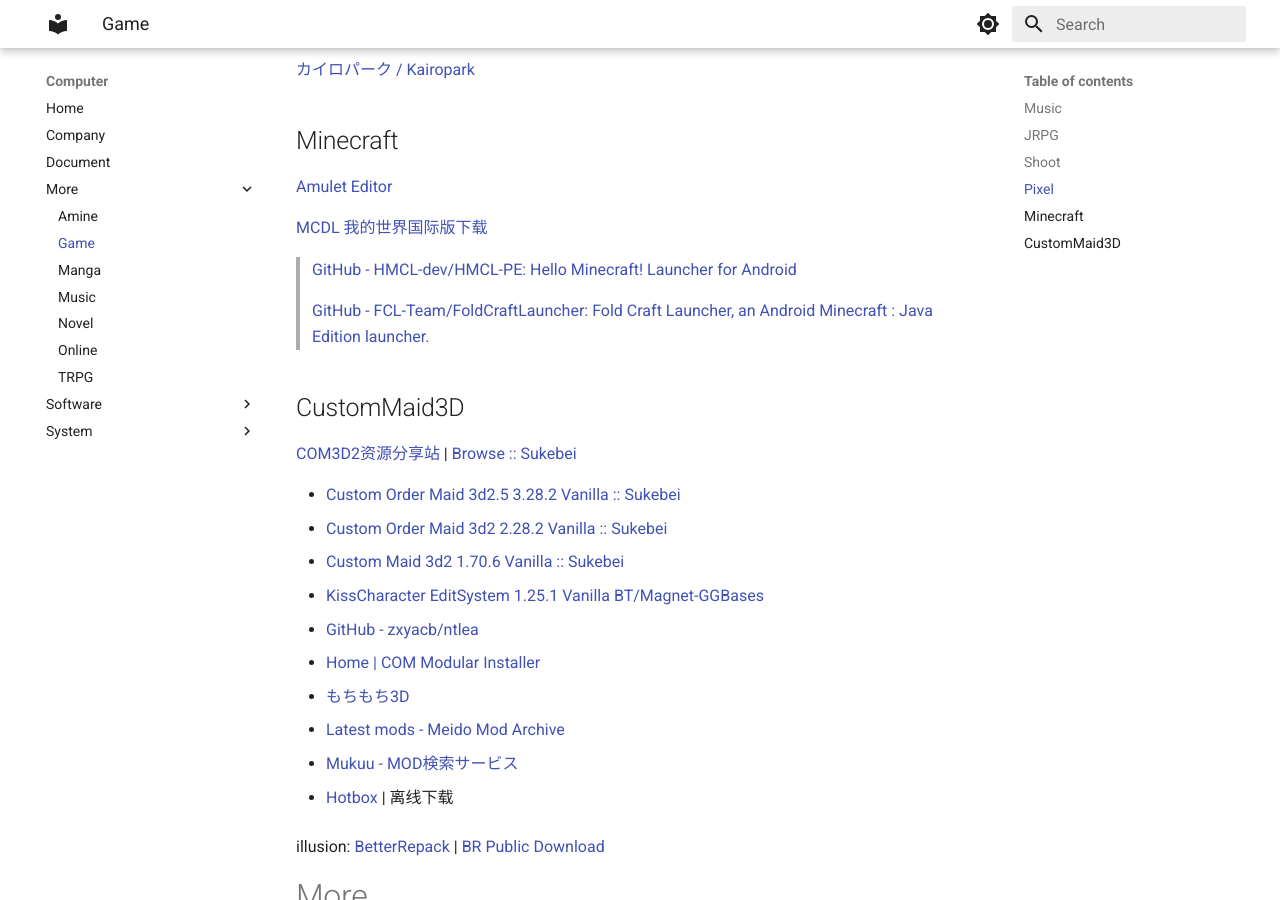
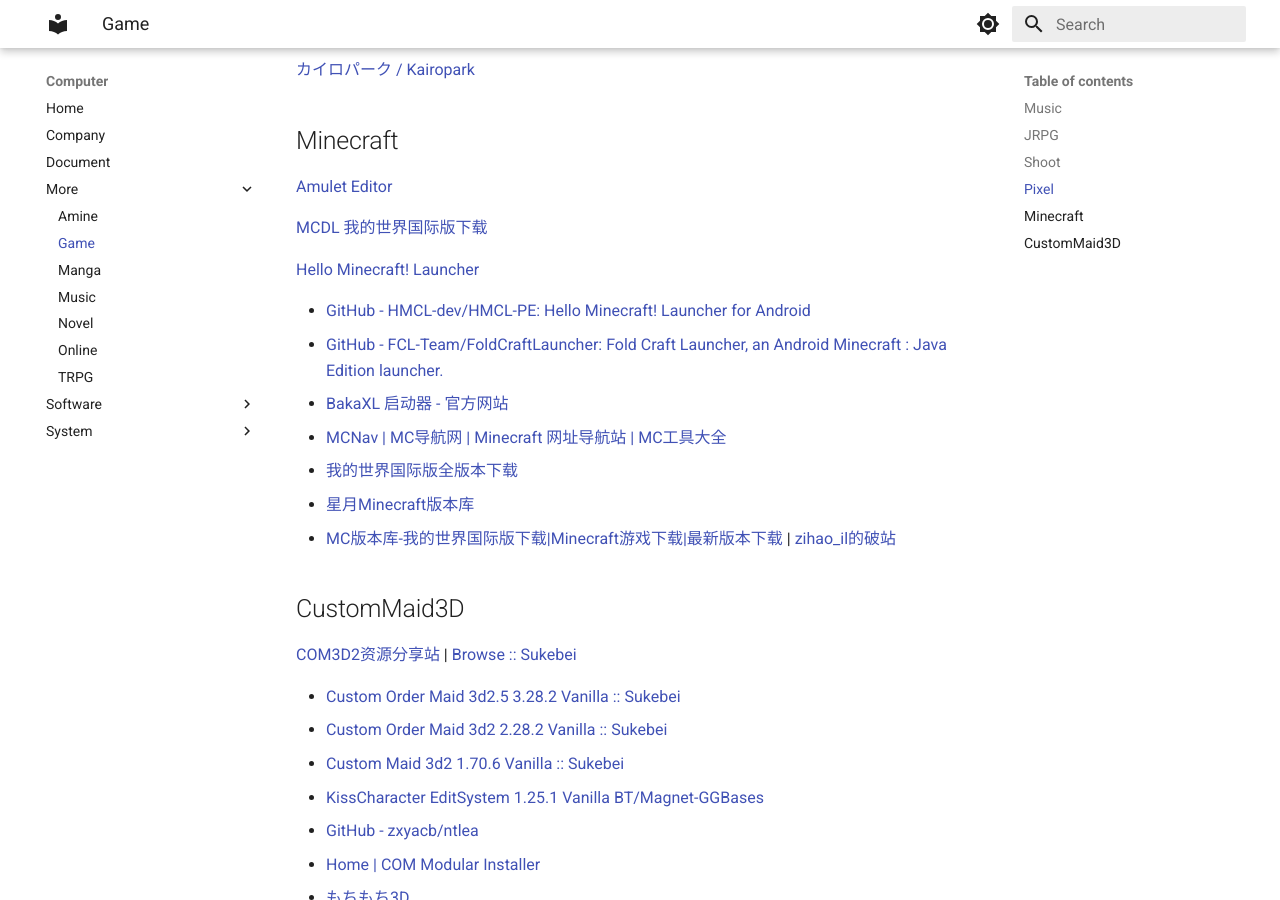
Before and after one commit to NonThinning/NonThinning.github.io, an MkDocs documentation site: the page built from docs/Computer/More/Game.md, in a window 1280 px wide and 900 px high, scrolled down 1417 px. Built offline with MkDocs 1.6.1 and Material for MkDocs 9.7.7, drawn with Linux system fonts in a browser that asks for light colours.

Commit message:
docs update

```diff
--- a/docs/Computer/More/Game.md
+++ b/docs/Computer/More/Game.md
@@ -56,9 +56,16 @@
 
 [MCDL 我的世界国际版下载](https://mc.minebbs.com/)
 
-> [GitHub - HMCL-dev/HMCL-PE: Hello Minecraft! Launcher for Android](https://github.com/HMCL-dev/HMCL-PE)
->
-> [GitHub - FCL-Team/FoldCraftLauncher: Fold Craft Launcher, an Android Minecraft : Java Edition launcher.](https://github.com/FCL-Team/FoldCraftLauncher)
+[Hello Minecraft! Launcher](https://hmcl.huangyuhui.net/)
+
+- [GitHub - HMCL-dev/HMCL-PE: Hello Minecraft! Launcher for Android](https://github.com/HMCL-dev/HMCL-PE)
+- [GitHub - FCL-Team/FoldCraftLauncher: Fold Craft Launcher, an Android Minecraft : Java Edition launcher.](https://github.com/FCL-Team/FoldCraftLauncher)
+- [BakaXL 启动器 - 官方网站](https://www.bakaxl.com/)
+
+- [MCNav | MC导航网 | Minecraft 网址导航站 | MC工具大全](https://www.mcnav.net/)
+- [我的世界国际版全版本下载](https://mcapks.com/)
+- [星月Minecraft版本库](https://spectrollay.github.io/minecraft_repository/)
+- [MC版本库-我的世界国际版下载|Minecraft游戏下载|最新版本下载](https://bbk.endyun.ltd/main) | [zihao_il的破站](https://zihao-il.github.io/)
 
 ## CustomMaid3D
 
```
Also changed, not shown: docs/Computer/Document.md (+4 -2 lines), docs/Computer/System/Android.md (+4 -0 lines), docs/Computer/System/Windows.md (+2 -0 lines), docs/Computer/More/Novel.md (line endings or trailing spaces).
